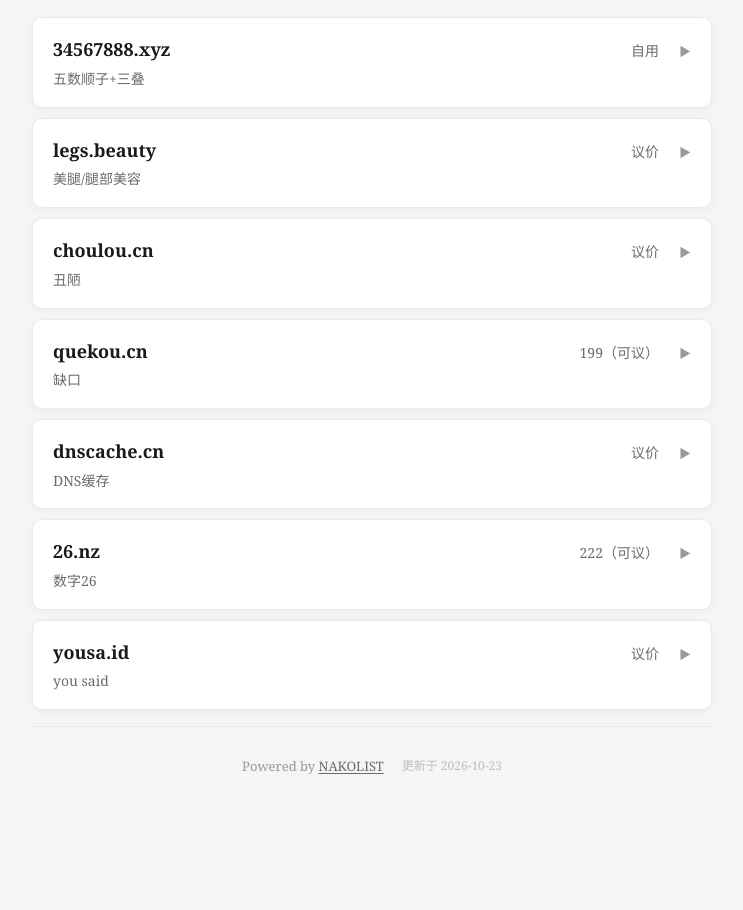
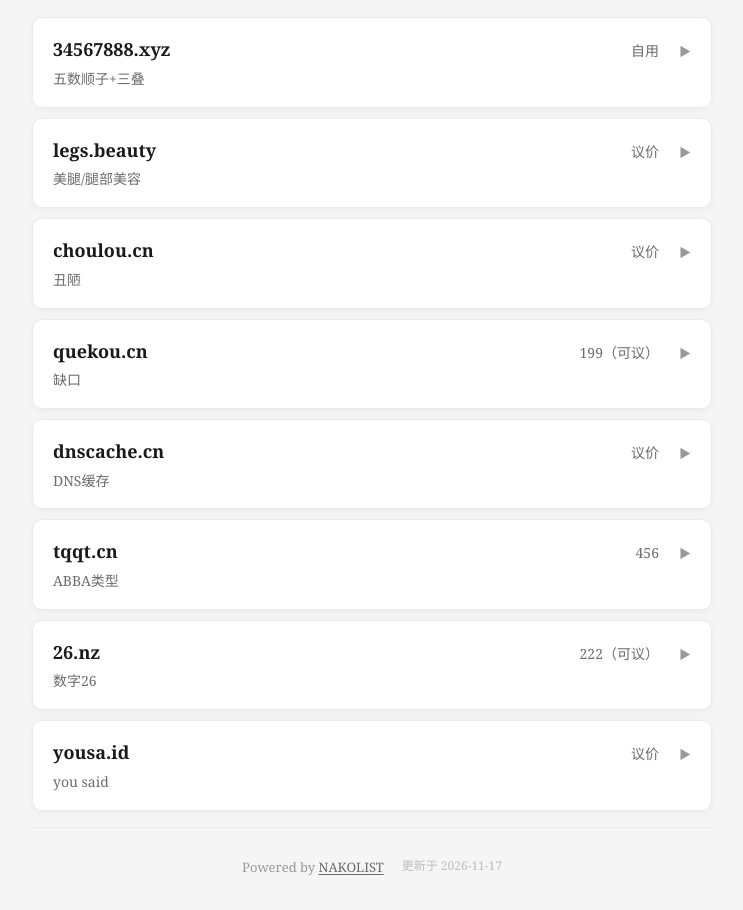
Before and after one commit to mouhuan-creator/nakos, a plain HTML site: page index.html in a window 1280 px wide. Shown: the part 93-1003 px from the top of the page, without its empty margins (268-1011 px from the left). Before the commit the page ends 902 px from the top, so only its background shows below. Drawn offline with Linux system fonts and the light colour scheme.

Commit message:
Update index.html

```diff
--- a/index.html
+++ b/index.html
@@ -25,7 +25,7 @@ var S = {
   url: 'https://www.34567888.xyz',
   footer: 'NAKOLIST',
   footerUrl: 'https://github.com/mouhuan-creator/nakolist',
-  lastUpdated: '2026-10-23'
+  lastUpdated: '2026-11-17'
 };
 
 // ================================================================
@@ -85,7 +85,13 @@ var domains = [
     name: "dnscache.cn",
     price: "议价",
     intro: "DNS缓存",
-    detail: '很适合做dns的域名，dns+cache缓存双热门前缀。在爱名'
+    detail: '很适合做DNS的域名，dns+cache缓存双热门前缀。在爱名'
+  },
+   {
+    name: "tqqt.cn",
+    price: "456",
+    intro: "ABBA类型",
+    detail: 'ABBA类型，好记，美观，且是四声母，含义丰富。在爱名'
   },
   {
     name: "26.nz",
```
